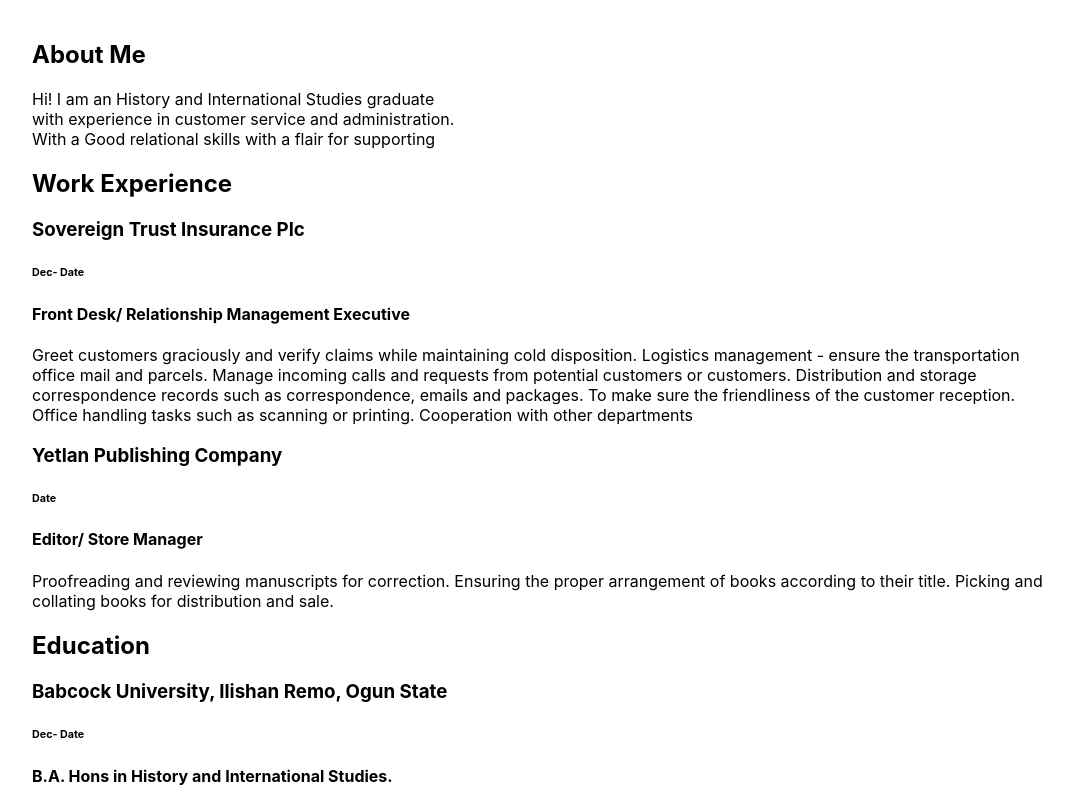
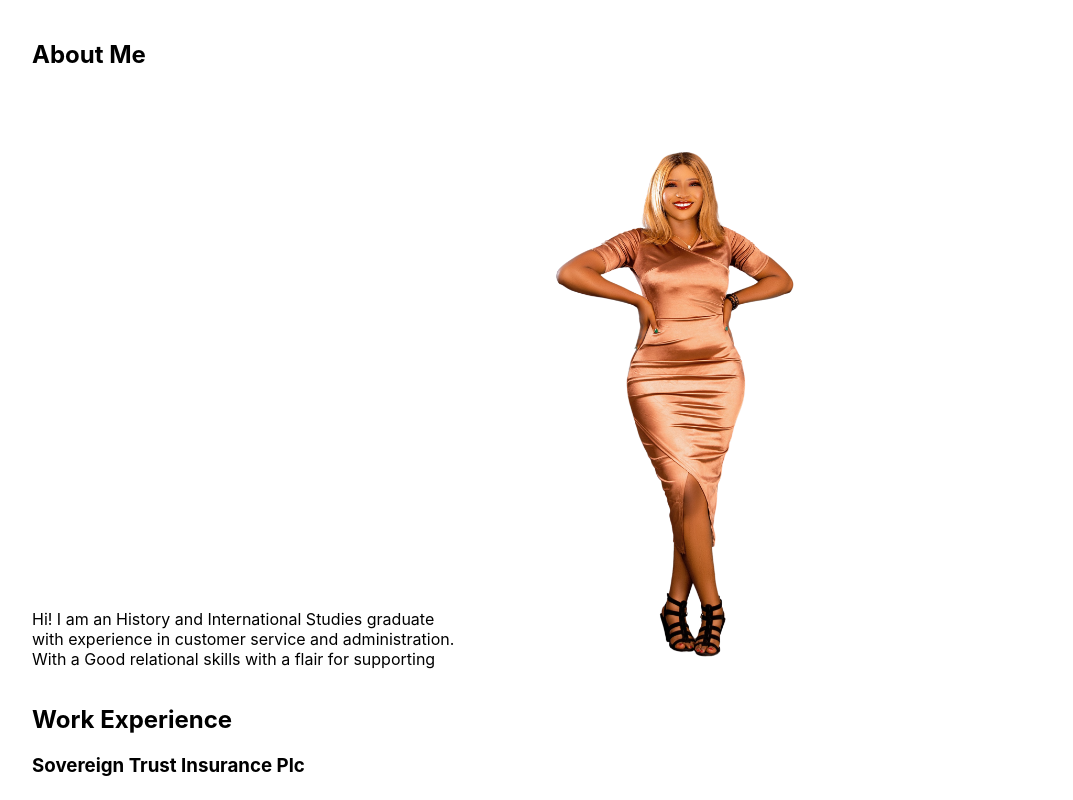
Before and after one commit to Proac-Tee/yetunde-portfolio-website, a React (Create React App) app: page / in a window 1280 px wide. Shown: the top 800 px of the page, without its empty margins (96-1169 px from the left). Built offline with nearby package versions, Linux system fonts and the light colour scheme.

Commit message:
feat: About component updated

```diff
--- a/src/components/profiles/About.js
+++ b/src/components/profiles/About.js
@@ -1,4 +1,5 @@
 import React, { Fragment } from "react";
+import yetunde from "../../assets/yetunde-standing-image.png";
 
 import classes from "./About.module.css";
 
@@ -8,10 +9,12 @@
       <h2>About Me</h2>
       <div>
         <p>
-          Hi! I am an History and International
-          Studies graduate <br/> with experience in customer service and
-          administration.<br/>With a Good relational skills with a flair for supporting
+          Hi! I am an History and International Studies graduate <br /> with
+          experience in customer service and administration.
+          <br />
+          With a Good relational skills with a flair for supporting
         </p>
+        <img src={yetunde} alt="yetunde-img" className={classes.images} />
       </div>
     </Fragment>
   );
--- a/src/components/profiles/About.module.css
+++ b/src/components/profiles/About.module.css
@@ -0,0 +1,10 @@
+.images {
+  width: 45%;
+  height: 80%;
+  bottom: 10px;
+  right: 100px;
+}
+
+p {
+  display: inline-block;
+}
```
